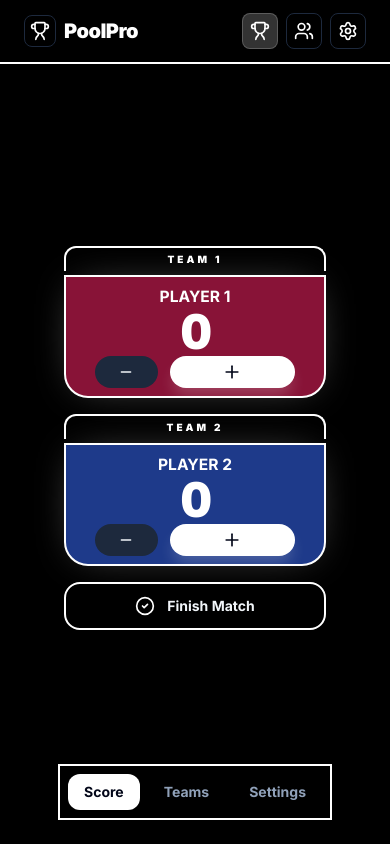
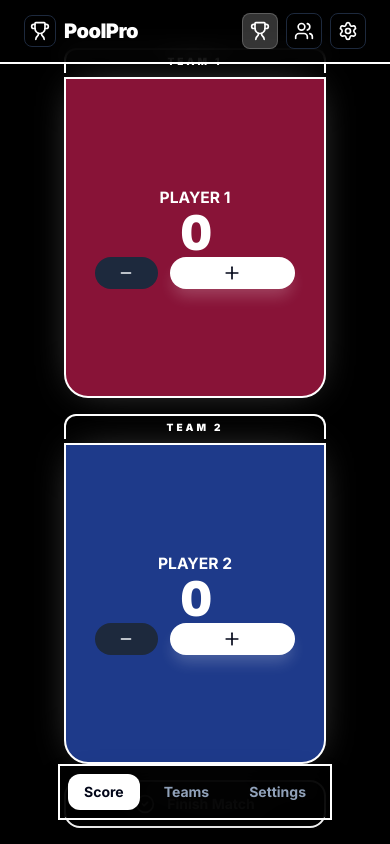
Before and after one commit to benjistealth/PoolPro, a React (Vite) app: page / in a window 390 px wide. Built offline with nearby package versions, Linux system fonts and the light colour scheme.

Commit message:
circle border mobile gameplay

```diff
--- a/src/App.tsx
+++ b/src/App.tsx
@@ -756,7 +756,7 @@ export default function App() {
                               resetTimer();
                             }
                           }}
-                          className={`relative p-2 sm:p-8 ${idx === 0 || idx === 1 ? 'rounded-b-3xl sm:rounded-3xl' : 'rounded-3xl'} border-2 transition-all duration-500 cursor-pointer overflow-hidden shadow-2xl flex flex-col justify-center min-h-[80px] max-h-[22vh] sm:min-h-0 sm:max-h-none`}
+                          className={`relative p-2 sm:p-8 ${idx === 0 || idx === 1 ? 'rounded-b-3xl sm:rounded-3xl' : 'rounded-3xl'} border-2 transition-all duration-500 cursor-pointer overflow-hidden shadow-2xl flex flex-col justify-center gameplay-card sm:min-h-0 sm:max-h-none`}
                           style={{
                             borderColor: p.color,
                             backgroundColor: p.bgColor,
--- a/src/index.css
+++ b/src/index.css
@@ -9,14 +9,14 @@
 :root {
   --sidebar-width: 48px;
   --gameplay-width: calc(100vw - 96px);
-  --circle-offset: calc(100% + 1px);
+  --circle-offset: calc(100% + 1rem);
 }
 
 @media (min-width: 640px) {
   :root {
     --sidebar-width: 80px;
     --gameplay-width: calc(100vw - 160px);
-    --circle-offset: calc(100% + 1px);
+    --circle-offset: calc(100% + 1rem);
   }
 }
 
@@ -51,6 +51,9 @@
     .bar-zoom {
       @apply origin-bottom;
     }
+    .gameplay-card {
+      height: 38vh !important;
+    }
   }
 
   /* Mobile Landscape */
@@ -63,6 +66,10 @@
     }
     .bar-zoom {
       @apply origin-bottom;
+    }
+    .gameplay-card {
+      height: 28vh !important;
+      min-height: 120px !important;
     }
   }
 
```
